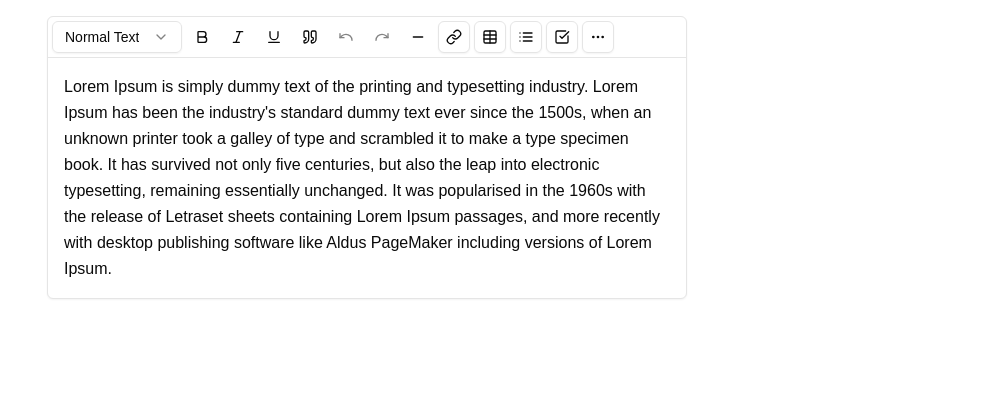
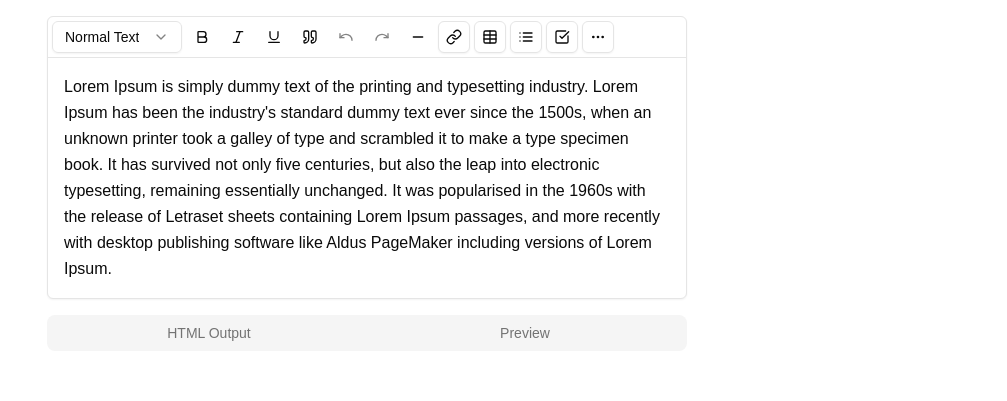
Before and after one commit to SafaElmali/tiptap-template, a Next.js app: page / in a window 1280 px wide. Shown: the top 401 px of the page, without its empty margins (273-1280 px from the left). Built offline with nearby package versions, Linux system fonts and the light colour scheme.

Commit message:
feat: Add html & preview tabs

```diff
--- a/package.json
+++ b/package.json
@@ -16,6 +16,7 @@
     "@radix-ui/react-separator": "^1.1.1",
     "@radix-ui/react-slot": "^1.1.1",
     "@radix-ui/react-switch": "^1.1.2",
+    "@radix-ui/react-tabs": "^1.1.2",
     "@radix-ui/react-toggle": "^1.1.1",
     "@radix-ui/react-tooltip": "^1.1.6",
     "@tiptap/extension-link": "^2.11.0",
--- a/src/components/features/tiptap-editor/tiptap-editor.tsx
+++ b/src/components/features/tiptap-editor/tiptap-editor.tsx
@@ -4,7 +4,7 @@
 import StarterKit from "@tiptap/starter-kit";
 import { Toolbar } from "./plugins/toolbar/toolbar";
 import { cn } from "@/lib/utils";
-import { FC } from "react";
+import { FC, useState } from "react";
 import Underline from "@tiptap/extension-underline";
 import "./styles/index.css";
 import Table from "@tiptap/extension-table";
@@ -15,6 +15,7 @@
 import TaskItem from "@tiptap/extension-task-item";
 import Link from "@tiptap/extension-link";
 import { LinkMenu } from "./plugins/link/_components/link-menu/link-menu";
+import { Tabs, TabsContent, TabsList, TabsTrigger } from "@/components/ui/tabs";
 
 type TiptapEditorProps = {
   className?: string;
@@ -27,6 +28,9 @@
   onChange,
   className,
 }) => {
+  const [currentTab, setCurrentTab] = useState<string>("editor");
+  const [editorContent, setEditorContent] = useState(content);
+
   const editor = useEditor({
     extensions: [
       StarterKit,
@@ -56,15 +60,39 @@
       },
     },
     onUpdate: ({ editor }) => {
-      onChange?.(editor.getHTML());
+      const html = editor.getHTML();
+      setEditorContent(html);
+      onChange?.(html);
     },
   });
 
   return (
-    <div className="w-full rounded-md border bg-card text-card-foreground shadow-sm">
-      <Toolbar editor={editor} />
-      <EditorContent editor={editor} />
-      {editor && <LinkMenu editor={editor} />}
+    <div className="w-full space-y-4">
+      <div className="rounded-md border bg-card text-card-foreground shadow-sm">
+        <Toolbar editor={editor} />
+        <EditorContent editor={editor} />
+        {editor && <LinkMenu editor={editor} />}
+      </div>
+
+      <Tabs value={currentTab} onValueChange={setCurrentTab} className="w-full">
+        <TabsList className="grid w-full grid-cols-2">
+          <TabsTrigger value="html">HTML Output</TabsTrigger>
+          <TabsTrigger value="preview">Preview</TabsTrigger>
+        </TabsList>
+        <TabsContent value="html" className="mt-2">
+          <div className="rounded-md border bg-muted p-4">
+            <pre className="whitespace-pre-wrap break-all text-sm">
+              {editorContent}
+            </pre>
+          </div>
+        </TabsContent>
+        <TabsContent value="preview" className="mt-2">
+          <div
+            className="prose dark:prose-invert max-w-none rounded-md border bg-card p-4"
+            dangerouslySetInnerHTML={{ __html: editorContent }}
+          />
+        </TabsContent>
+      </Tabs>
     </div>
   );
 };
--- /dev/null
+++ b/src/components/ui/tabs.tsx
@@ -0,0 +1,55 @@
+"use client"
+
+import * as React from "react"
+import * as TabsPrimitive from "@radix-ui/react-tabs"
+
+import { cn } from "@/lib/utils"
+
+const Tabs = TabsPrimitive.Root
+
+const TabsList = React.forwardRef<
+  React.ElementRef<typeof TabsPrimitive.List>,
+  React.ComponentPropsWithoutRef<typeof TabsPrimitive.List>
+>(({ className, ...props }, ref) => (
+  <TabsPrimitive.List
+    ref={ref}
+    className={cn(
+      "inline-flex h-9 items-center justify-center rounded-lg bg-muted p-1 text-muted-foreground",
+      className
+    )}
+    {...props}
+  />
+))
+TabsList.displayName = TabsPrimitive.List.displayName
+
+const TabsTrigger = React.forwardRef<
+  React.ElementRef<typeof TabsPrimitive.Trigger>,
+  React.ComponentPropsWithoutRef<typeof TabsPrimitive.Trigger>
+>(({ className, ...props }, ref) => (
+  <TabsPrimitive.Trigger
+    ref={ref}
+    className={cn(
+      "inline-flex items-center justify-center whitespace-nowrap rounded-md px-3 py-1 text-sm font-medium ring-offset-background transition-all focus-visible:outline-none focus-visible:ring-2 focus-visible:ring-ring focus-visible:ring-offset-2 disabled:pointer-events-none disabled:opacity-50 data-[state=active]:bg-background data-[state=active]:text-foreground data-[state=active]:shadow",
+      className
+    )}
+    {...props}
+  />
+))
+TabsTrigger.displayName = TabsPrimitive.Trigger.displayName
+
+const TabsContent = React.forwardRef<
+  React.ElementRef<typeof TabsPrimitive.Content>,
+  React.ComponentPropsWithoutRef<typeof TabsPrimitive.Content>
+>(({ className, ...props }, ref) => (
+  <TabsPrimitive.Content
+    ref={ref}
+    className={cn(
+      "mt-2 ring-offset-background focus-visible:outline-none focus-visible:ring-2 focus-visible:ring-ring focus-visible:ring-offset-2",
+      className
+    )}
+    {...props}
+  />
+))
+TabsContent.displayName = TabsPrimitive.Content.displayName
+
+export { Tabs, TabsList, TabsTrigger, TabsContent }
```
Also changed, not shown: 1 other file (tests, documents, lock files or other folders).
